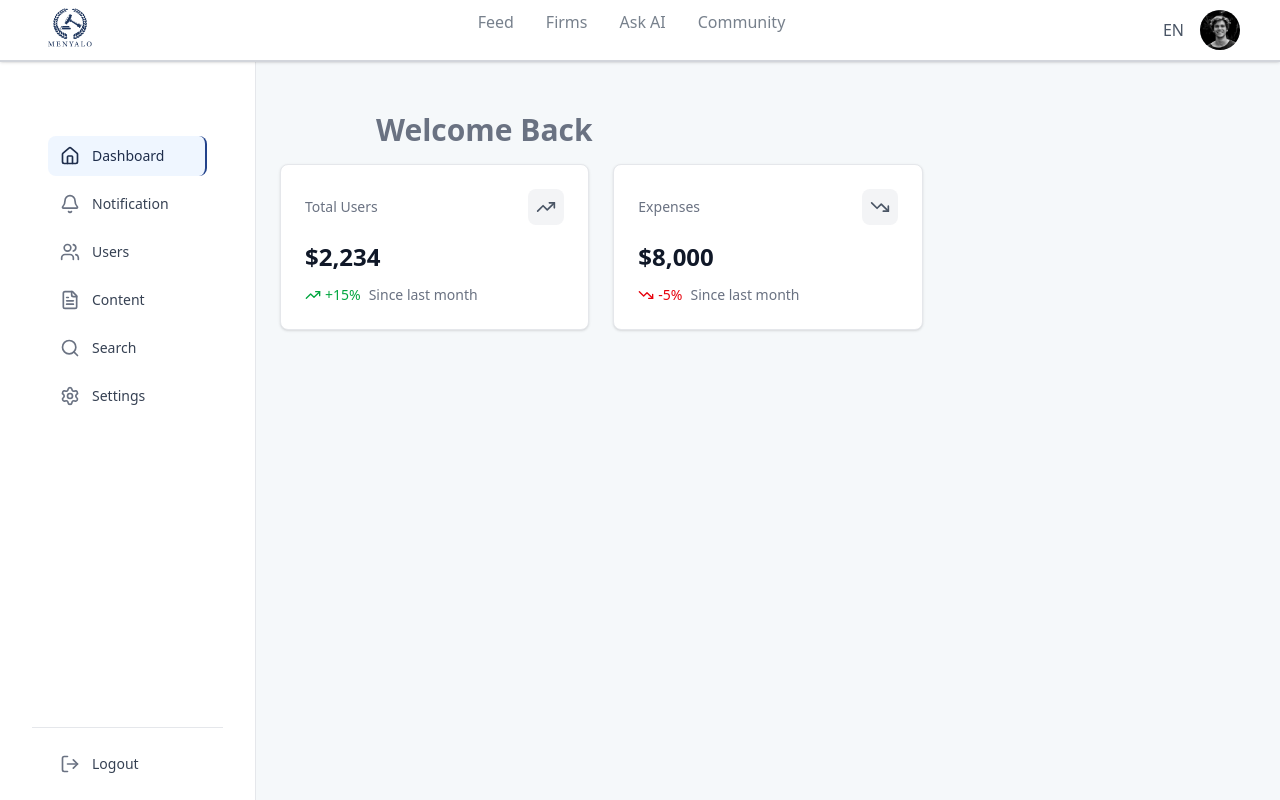
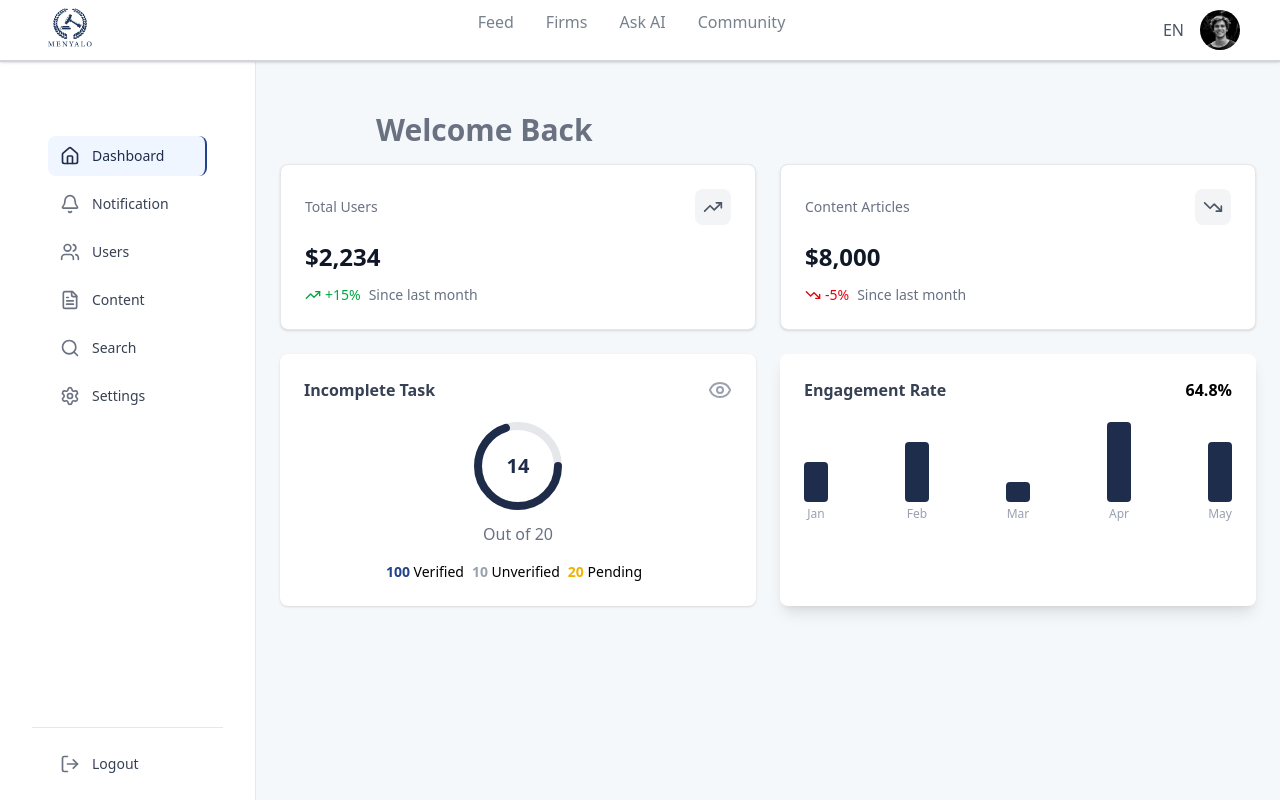
Before and after one commit to Solvit-Africa-Training-Center/menyalo-frontend, a React (Vite) app: page / in a window 1280 px wide. Built offline with nearby package versions, Linux system fonts and the light colour scheme; a web font is replaced by a local one.

Commit message:
upgraded das

```diff
--- /dev/null
+++ b/src/constants/api.ts
@@ -0,0 +1,62 @@
+export const API_BASE_URL = 'https://menyalo-backend.onrender.com/api/v1';
+
+export const API_ENDPOINTS = {
+  // Authentication
+  AUTH: {
+    LOGIN: '/auth/login',
+    REGISTER: '/auth/register',
+    LOGOUT: '/auth/logout',
+    REFRESH: '/auth/refresh',
+    FORGOT_PASSWORD: '/auth/forgot-password',
+    RESET_PASSWORD: '/auth/reset-password',
+    VERIFY_EMAIL: '/auth/verify-email',
+  },
+
+  // Users
+  USERS: {
+    PROFILE: '/users/profile',
+    UPDATE_PROFILE: '/users/profile',
+    LIST: '/users',
+    GET_BY_ID: (id: string) => `/users/${id}`,
+  },
+
+  // Firms
+  FIRMS: {
+    LIST: '/firms',
+    CREATE: '/firms',
+    GET_BY_ID: (id: string) => `/firms/${id}`,
+    UPDATE: (id: string) => `/firms/${id}`,
+    DELETE: (id: string) => `/firms/${id}`,
+  },
+
+  // Posts/Feed
+  POSTS: {
+    LIST: '/posts',
+    CREATE: '/posts',
+    GET_BY_ID: (id: string) => `/posts/${id}`,
+    UPDATE: (id: string) => `/posts/${id}`,
+    DELETE: (id: string) => `/posts/${id}`,
+    LIKE: (id: string) => `/posts/${id}/like`,
+    COMMENT: (id: string) => `/posts/${id}/comments`,
+  },
+
+  // Community
+  COMMUNITY: {
+    LIST: '/community',
+    CREATE: '/community',
+    JOIN: (id: string) => `/community/${id}/join`,
+    LEAVE: (id: string) => `/community/${id}/leave`,
+  },
+
+  // AI
+  AI: {
+    CHAT: '/ai/chat',
+    HISTORY: '/ai/history',
+  },
+
+  // Legal
+  LEGAL: {
+    DOCUMENTS: '/legal/documents',
+    SEARCH: '/legal/search',
+  }
+} as const;
--- a/src/pages/Dashboard.tsx
+++ b/src/pages/Dashboard.tsx
@@ -1,4 +1,4 @@
-import { TrendingDown, TrendingUp } from 'lucide-react';
+import { TrendingDown, TrendingUp, Eye } from 'lucide-react';
 import DashSiderBar from '../components/DashSideBar';
 import GeneralNav from '../components/GeneralNav';
 import StatsCard from '../components/StatsCard';
@@ -15,7 +15,7 @@ export default function Dashboard() {
           </h1>
 
           {/* Top-centered dashboard content */}
-          <div className="grid grid-cols-1 md:grid-cols-3 gap-6 w-full max-w-5xl">
+          <div className="grid grid-cols-1 md:grid-cols-2 gap-6 w-full max-w-5xl">
             <StatsCard
               title="Total Users"
               value={2234}
@@ -27,7 +27,7 @@ export default function Dashboard() {
               className="w-full"
             />
             <StatsCard
-              title="Expenses"
+              title="Content Articles"
               value={8000}
               change={-5}
               changeLabel="Since last month"
@@ -37,6 +37,75 @@ export default function Dashboard() {
               className="w-full"
             />
           </div>
+
+          {/* Charts and additional cards below the top two */}
+          <div className="grid grid-cols-1 md:grid-cols-2 gap-6 w-full max-w-5xl mt-6">
+            {/* Incomplete Task Card */}
+            <div className="bg-white rounded-lg shadow p-6 flex flex-col items-center">
+              <div className="flex items-center justify-between w-full mb-4">
+                <span className="font-semibold text-gray-700">Incomplete Task</span>
+                <Eye className="text-gray-400" />
+              </div>
+              <div className="flex flex-col items-center">
+                <div className="relative w-24 h-24 mb-2">
+                  {/* Simple circular progress bar */}
+                  <svg className="absolute top-0 left-0" width="96" height="96">
+                    <circle cx="48" cy="48" r="40" stroke="#e5e7eb" strokeWidth="8" fill="none" className='shadow' />
+                    <circle
+                      cx="48"
+                      cy="48"
+                      r="40"
+                      stroke="#1e2c4a"
+                      strokeWidth="8"
+                      fill="none"
+                      strokeDasharray={2 * Math.PI * 40}
+                      strokeDashoffset={2 * Math.PI * 40 * (1 - 14 / 20)}
+                      strokeLinecap="round"
+                    />
+                  </svg>
+                  <div className="absolute inset-0 flex items-center justify-center text-xl font-bold text-primary-800">
+                    14
+                  </div>
+                </div>
+                <span className="text-gray-500">Out of 20</span>
+                <div className="flex justify-between w-full mt-4 text-sm">
+                  <div className="pr-2">
+                    <span className="font-bold text-primary-700">100</span> Verified
+                  </div>
+
+                  <div className="pr-2">
+                    <span className="font-bold text-gray-400">10</span> Unverified
+                  </div>
+
+                  <div className="pr-2">
+                    <span className="font-bold text-yellow-500">20</span> Pending
+                  </div>
+                </div>
+              </div>
+            </div>
+
+            {/* Engagement Rate Card */}
+            <div className="bg-white rounded-lg shadow-lg p-6 flex flex-col items-center ">
+              <div className="flex items-center justify-between w-full mb-4">
+                <span className="font-semibold text-gray-700">Engagement Rate</span>
+                <span className="font-bold">64.8%</span>
+              </div>
+              {/* Simple bar chart */}
+              <div className="flex items-end justify-between w-full h-24 mt-2">
+                {[2, 3, 1, 4, 3].map((value, idx) => (
+                  <div key={idx} className="flex flex-col items-center">
+                    <div
+                      className="bg-primary-800 rounded w-6"
+                      style={{ height: `${value * 20}px` }}
+                    />
+                    <span className="text-xs text-gray-400 mt-1">
+                      {['Jan', 'Feb', 'Mar', 'Apr', 'May'][idx]}
+                    </span>
+                  </div>
+                ))}
+              </div>
+            </div>
+          </div>
         </div>
       </div>
     </div>
--- /dev/null
+++ b/src/utils/api.ts
@@ -0,0 +1,47 @@
+import axios, { AxiosResponse, AxiosError } from 'axios';
+import { API_BASE_URL } from '../constants/api';
+
+// Create axios instance
+export const apiClient = axios.create({
+  baseURL: API_BASE_URL,
+  timeout: 10000,
+  headers: {
+    'Content-Type': 'application/json',
+  },
+});
+
+// Request interceptor to add auth token
+apiClient.interceptors.request.use(
+  (config) => {
+    const token = localStorage.getItem('authToken');
+    if (token) {
+      config.headers.Authorization = `Bearer ${token}`;
+    }
+    return config;
+  },
+  (error) => {
+    return Promise.reject(error);
+  }
+);
+
+// Response interceptor for error handling
+apiClient.interceptors.response.use(
+  (response: AxiosResponse) => response,
+  (error: AxiosError) => {
+    if (error.response?.status === 401) {
+      // Handle unauthorized access
+      localStorage.removeItem('authToken');
+      window.location.href = '/login';
+    }
+    return Promise.reject(error);
+  }
+);
+
+// Generic API methods
+export const api = {
+  get: <T>(url: string) => apiClient.get<T>(url),
+  post: <T>(url: string, data?: any) => apiClient.post<T>(url, data),
+  put: <T>(url: string, data?: any) => apiClient.put<T>(url, data),
+  patch: <T>(url: string, data?: any) => apiClient.patch<T>(url, data),
+  delete: <T>(url: string) => apiClient.delete<T>(url),
+};
```
